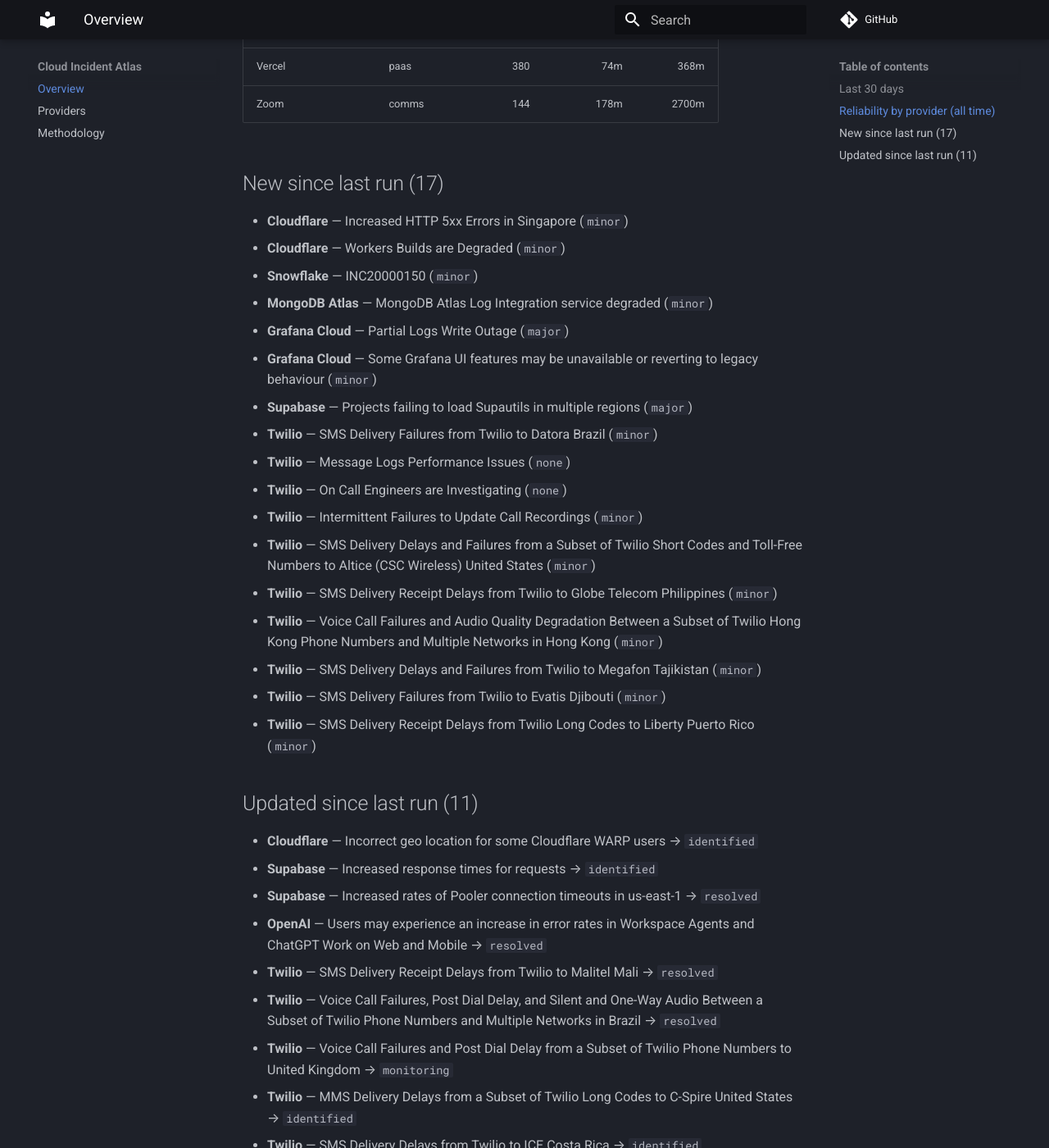
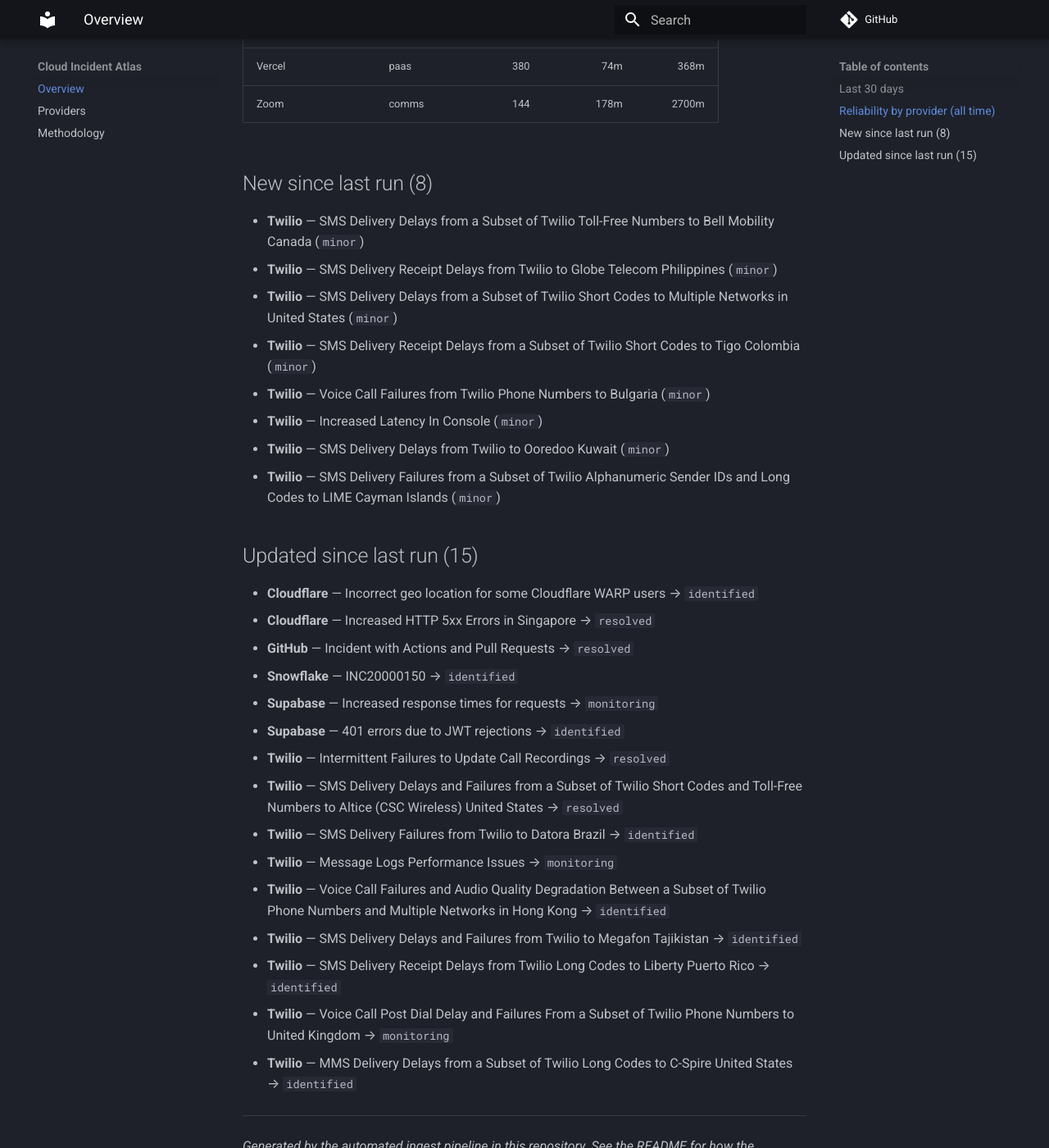
Before and after one commit to ayushgupta07xx/cloud-incident-atlas, an MkDocs documentation site: the page built from docs/index.md, in a window 1280 px wide and 1400 px high, scrolled down 1434 px. Shown: the whole window at 82% size. Built offline with MkDocs 1.6.1 and Material for MkDocs 9.7.7, drawn with Linux system fonts in a browser that asks for light colours; comment, search, counter and statistics services are not loaded; some of the changed text lies outside the part shown.

Commit message:
docs: refresh digest and charts
Regenerated from the corpus by the ingest pipeline.

Run: https://github.com/ayushgupta07xx/cloud-incident-atlas/actions/runs/33264974955

Co-authored-by: github-actions[bot] <41898282+github-actions[bot]@users.noreply.github.com>

```diff
--- a/docs/index.md
+++ b/docs/index.md
@@ -32,43 +32,38 @@
 | Sentry | observability | 334 | 85m | 361m |
 | Snowflake | data | 194 | 118m | 597m |
 | Supabase | paas | 392 | 154m | 900m |
-| Twilio | comms | 10834 | 270m | 1078m |
+| Twilio | comms | 10842 | 270m | 1074m |
 | Vercel | paas | 380 | 74m | 368m |
 | Zoom | comms | 144 | 178m | 2700m |
 
-## New since last run (17)
+## New since last run (8)
 
-- **Cloudflare** — Increased HTTP 5xx Errors in Singapore (`minor`)
-- **Cloudflare** — Workers Builds are Degraded (`minor`)
-- **Snowflake** — INC20000150 (`minor`)
-- **MongoDB Atlas** — MongoDB Atlas Log Integration service degraded (`minor`)
-- **Grafana Cloud** — Partial Logs Write Outage (`major`)
-- **Grafana Cloud** — Some Grafana UI features may be unavailable or reverting to legacy behaviour (`minor`)
-- **Supabase** — Projects failing to load Supautils in multiple regions (`major`)
-- **Twilio** — SMS Delivery Failures from Twilio to Datora Brazil (`minor`)
-- **Twilio** — Message Logs Performance Issues (`none`)
-- **Twilio** — On Call Engineers are Investigating (`none`)
-- **Twilio** — Intermittent Failures to Update Call Recordings (`minor`)
-- **Twilio** — SMS Delivery Delays and Failures from a Subset of Twilio Short Codes and Toll-Free Numbers to Altice (CSC Wireless) United States (`minor`)
+- **Twilio** — SMS Delivery Delays from a Subset of Twilio Toll-Free Numbers to Bell Mobility Canada (`minor`)
 - **Twilio** — SMS Delivery Receipt Delays from Twilio to Globe Telecom Philippines (`minor`)
-- **Twilio** — Voice Call Failures and Audio Quality Degradation Between a Subset of Twilio Hong Kong Phone Numbers and Multiple Networks in Hong Kong (`minor`)
-- **Twilio** — SMS Delivery Delays and Failures from Twilio to Megafon Tajikistan (`minor`)
-- **Twilio** — SMS Delivery Failures from Twilio to Evatis Djibouti (`minor`)
-- **Twilio** — SMS Delivery Receipt Delays from Twilio Long Codes to Liberty Puerto Rico (`minor`)
+- **Twilio** — SMS Delivery Delays from a Subset of Twilio Short Codes to Multiple Networks in United States (`minor`)
+- **Twilio** — SMS Delivery Receipt Delays from a Subset of Twilio Short Codes to Tigo Colombia (`minor`)
+- **Twilio** — Voice Call Failures from Twilio Phone Numbers to Bulgaria (`minor`)
+- **Twilio** — Increased Latency In Console (`minor`)
+- **Twilio** — SMS Delivery Delays from Twilio to Ooredoo Kuwait (`minor`)
+- **Twilio** — SMS Delivery Failures from a Subset of Twilio Alphanumeric Sender IDs and Long Codes to LIME Cayman Islands (`minor`)
 
-## Updated since last run (11)
+## Updated since last run (15)
 
 - **Cloudflare** — Incorrect geo location for some Cloudflare WARP users → `identified`
-- **Supabase** — Increased response times for requests → `identified`
-- **Supabase** — Increased rates of Pooler connection timeouts in us-east-1 → `resolved`
-- **OpenAI** — Users may experience an increase in error rates in Workspace Agents and ChatGPT Work on Web and Mobile → `resolved`
-- **Twilio** — SMS Delivery Receipt Delays from Twilio to Malitel Mali → `resolved`
-- **Twilio** — Voice Call Failures, Post Dial Delay, and Silent and One-Way Audio Between a Subset of Twilio Phone Numbers and Multiple Networks in Brazil → `resolved`
-- **Twilio** — Voice Call Failures and Post Dial Delay from a Subset of Twilio Phone Numbers to United Kingdom → `monitoring`
+- **Cloudflare** — Increased HTTP 5xx Errors in Singapore → `resolved`
+- **GitHub** — Incident with Actions and Pull Requests → `resolved`
+- **Snowflake** — INC20000150 → `identified`
+- **Supabase** — Increased response times for requests → `monitoring`
+- **Supabase** — 401 errors due to JWT rejections → `identified`
+- **Twilio** — Intermittent Failures to Update Call Recordings → `resolved`
+- **Twilio** — SMS Delivery Delays and Failures from a Subset of Twilio Short Codes and Toll-Free Numbers to Altice (CSC Wireless) United States → `resolved`
+- **Twilio** — SMS Delivery Failures from Twilio to Datora Brazil → `identified`
+- **Twilio** — Message Logs Performance Issues → `monitoring`
+- **Twilio** — Voice Call Failures and Audio Quality Degradation Between a Subset of Twilio Phone Numbers and Multiple Networks in Hong Kong → `identified`
+- **Twilio** — SMS Delivery Delays and Failures from Twilio to Megafon Tajikistan → `identified`
+- **Twilio** — SMS Delivery Receipt Delays from Twilio Long Codes to Liberty Puerto Rico → `identified`
+- **Twilio** — Voice Call Post Dial Delay and Failures From a Subset of Twilio Phone Numbers to United Kingdom → `monitoring`
 - **Twilio** — MMS Delivery Delays from a Subset of Twilio Long Codes to C-Spire United States → `identified`
-- **Twilio** — SMS Delivery Delays from Twilio to ICE Costa Rica → `identified`
-- **Zoom** — Service Degradation Affecting Zoom Services in Hong Kong → `resolved`
-- **Google Cloud Platform** — We are investigating an issue where customers may experience timeouts, service degradations, errors, and elevated latencies across multiple products in the us-west1 region. → `resolved`
 
 ---
 
```
Also changed, not shown: other parts of docs/index.md (+3 -3 lines), README.md (+6 -9 lines), docs/providers.md (+2 -2 lines), docs/img/timeline.svg.
